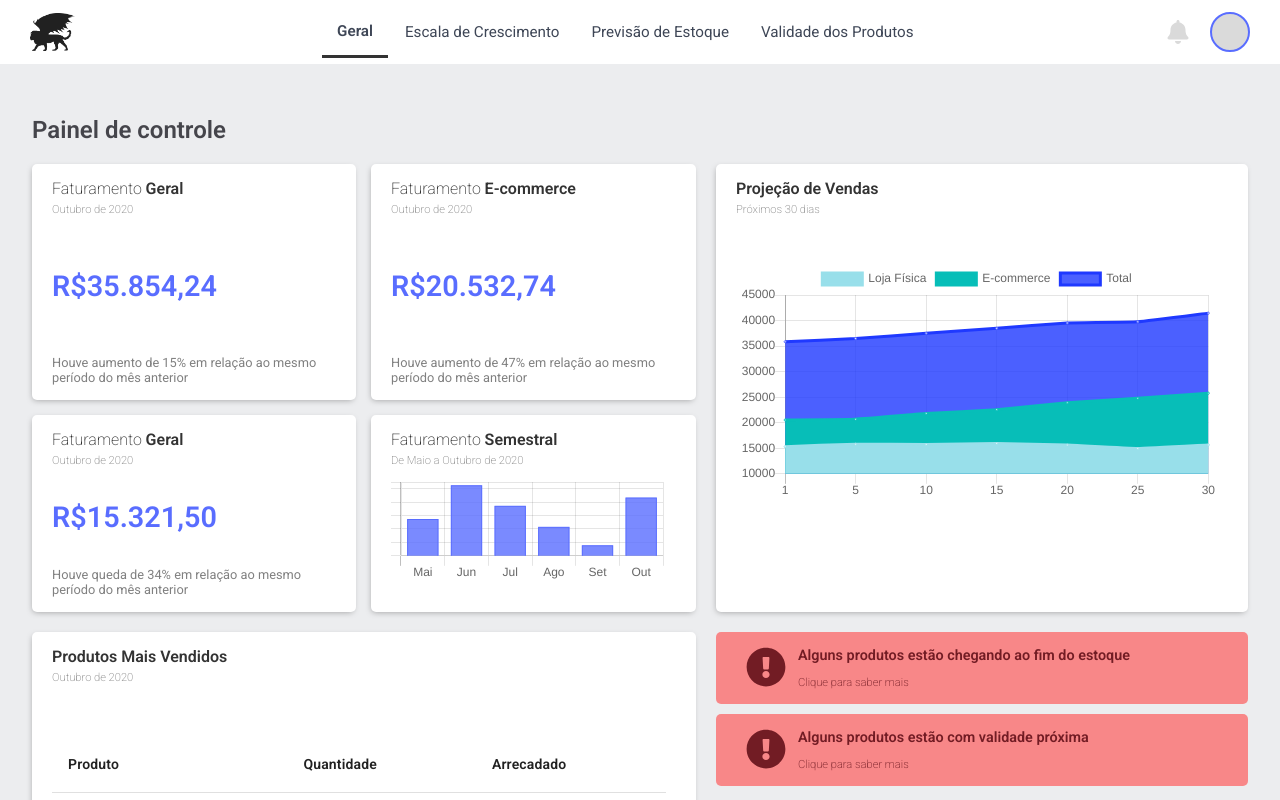
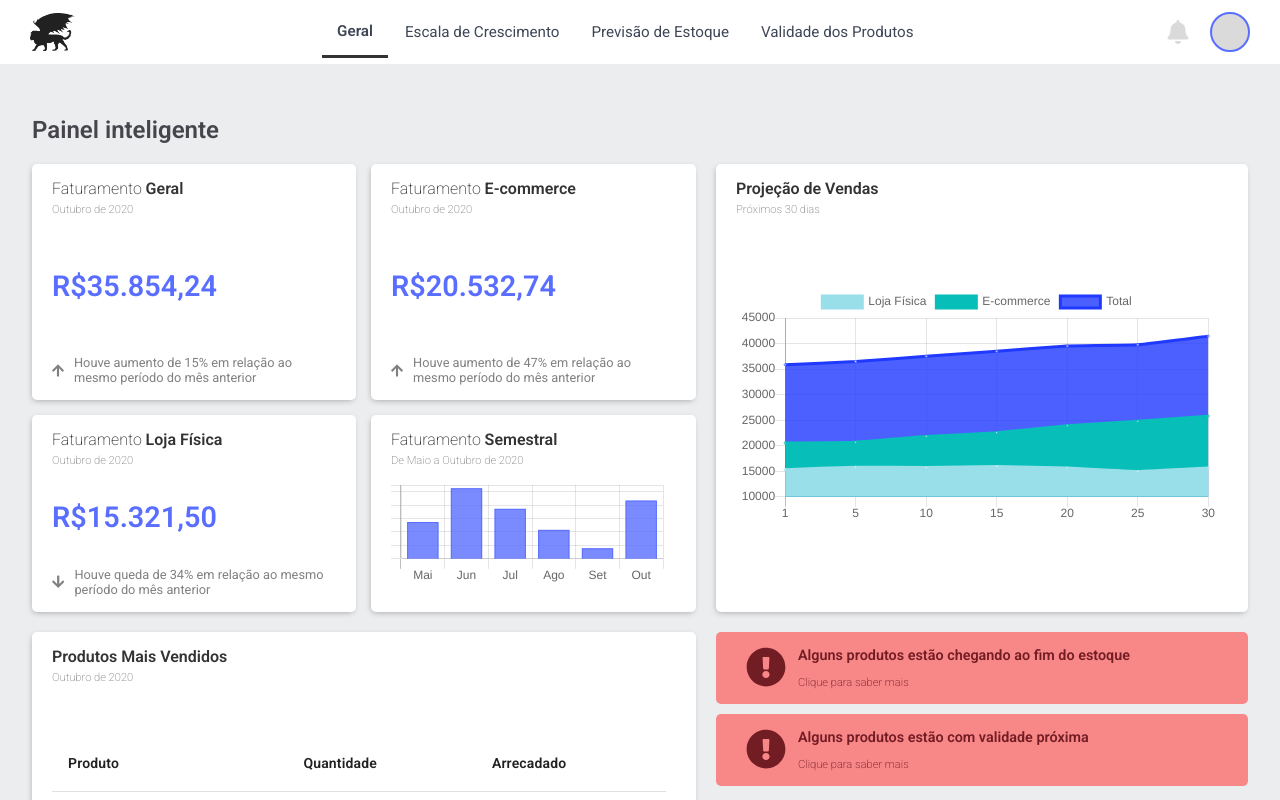
Before and after one commit to manticorasolution/manticora-dashboard, a React (Create React App) app: page / in a window 1280 px wide. Shown: the top 800 px of the page. Built offline with nearby package versions, Linux system fonts and the light colour scheme; the HTML template or start-up script is replaced by a standard one.

Commit message:
feat: add arrow icon according to consideration

```diff
--- a/src/components/Board/index.js
+++ b/src/components/Board/index.js
@@ -25,6 +25,7 @@ const cards = [
 		title: 'Geral',
 		yearMonth: 'Outubro de 2020',
 		revenues: 'R$35.854,24',
+		goodConsideration: true,
 		consideration: 'Houve aumento de 15% em relação ao mesmo período do mês anterior',
 	},
 	{
@@ -33,12 +34,13 @@ const cards = [
 		title: 'E-commerce',
 		yearMonth: 'Outubro de 2020',
 		revenues: 'R$20.532,74',
+		goodConsideration: true,
 		consideration: 'Houve aumento de 47% em relação ao mesmo período do mês anterior',
 	},
 	{
 		key: '3',
 		className: 'card3',
-		title: 'Geral',
+		title: 'Loja Física',
 		yearMonth: 'Outubro de 2020',
 		revenues: 'R$15.321,50',
 		consideration: 'Houve queda de 34% em relação ao mesmo período do mês anterior',
@@ -58,7 +60,7 @@ const Board = () => {
 	return (
 		<Container>
 			<div className='board-name'>
-				<h2>Painel de controle</h2>
+				<h2>Painel inteligente</h2>
 			</div>
 			<div className='cards-left-up'>
 				{cards.map(card => (
@@ -69,7 +71,8 @@ const Board = () => {
 						yearMonth={card.yearMonth}
 						revenues={card.revenues}
 						consideration={card.consideration}
-						hasBarChart={card.hasBarChart || ''}
+						hasBarChart={card.hasBarChart || false}
+						goodConsideration={card.goodConsideration || false}
 						isRevenues={true}
 					/>
 				))}
--- a/src/components/Card/index.js
+++ b/src/components/Card/index.js
@@ -4,6 +4,7 @@ import InAlertProductsTable from '../Table/inAlertProductsTable';
 import BestSellersTable from '../Table/bestSellersTable';
 import LineChart from '../Chart/lineChart';
 import BarChart from '../Chart/barChart';
+import { FaArrowUp, FaArrowDown } from 'react-icons/fa';
 
 const Card = ({
 	className,
@@ -16,6 +17,7 @@ const Card = ({
 	hasBestSellersTable,
 	hasLineChart,
 	hasBarChart,
+	goodConsideration,
 }) => {
 	return (
 		<Container className={className}>
@@ -34,7 +36,18 @@ const Card = ({
 			{hasLineChart && <LineChart />}
 			{hasBarChart && <BarChart />}
 			<p className="revenues">{revenues}</p>
-			<p className="consideration">{consideration}</p>
+			{consideration && goodConsideration &&
+				<div className="consideration">
+					<FaArrowUp color="grey" size="1.2rem" />
+					<p>{consideration}</p>
+				</div>
+			}
+			{consideration && !goodConsideration &&
+				<div className="consideration">
+					<FaArrowDown color="grey" size="1.2rem" />
+					<p>{consideration}</p>
+				</div>
+			}
 		</Container>
 	);
 }
--- a/src/components/Card/styles.js
+++ b/src/components/Card/styles.js
@@ -31,8 +31,12 @@ const Container = styled.div`
 	}
 
 	.consideration {
+		display: flex;
+		align-items: center;
 		font-size: 0.8rem;
-		color: grey
+		color: grey;
+
+		p { margin-left: 10px }
 	}
 `;
 
```
